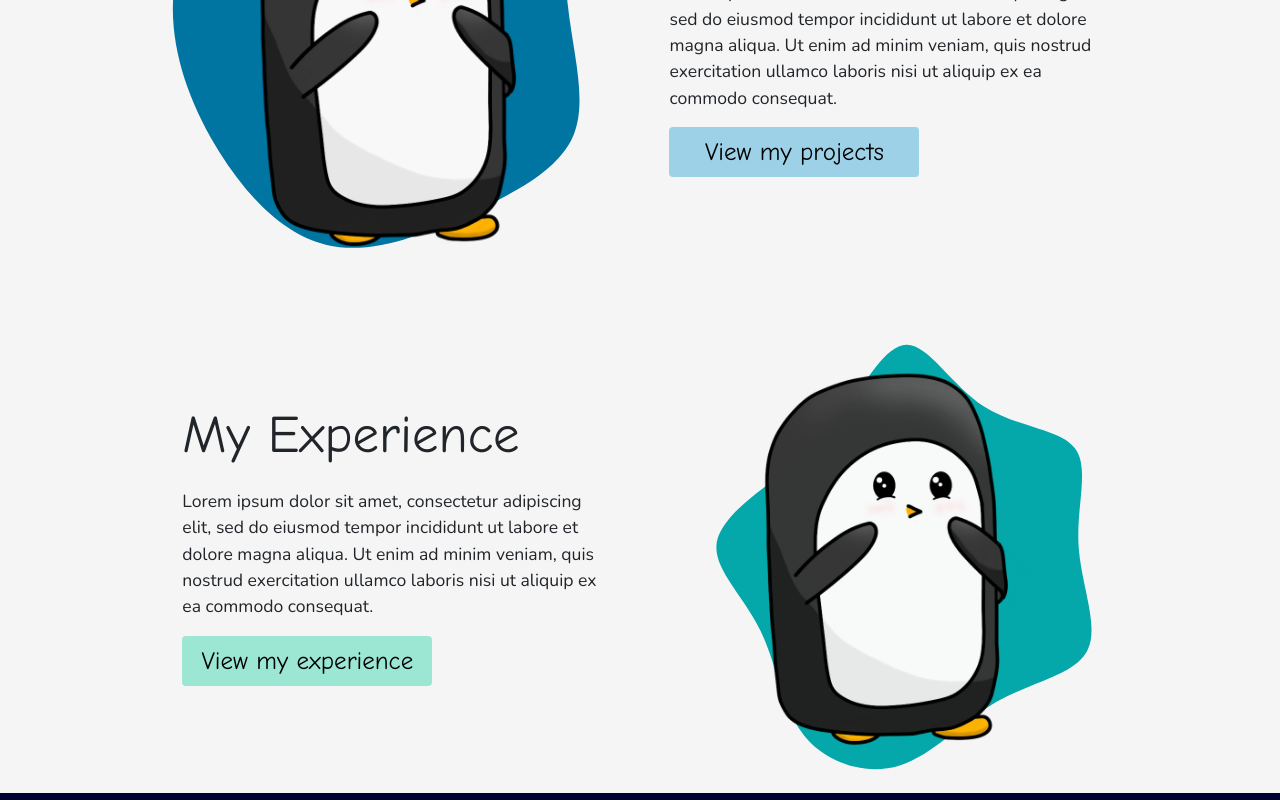
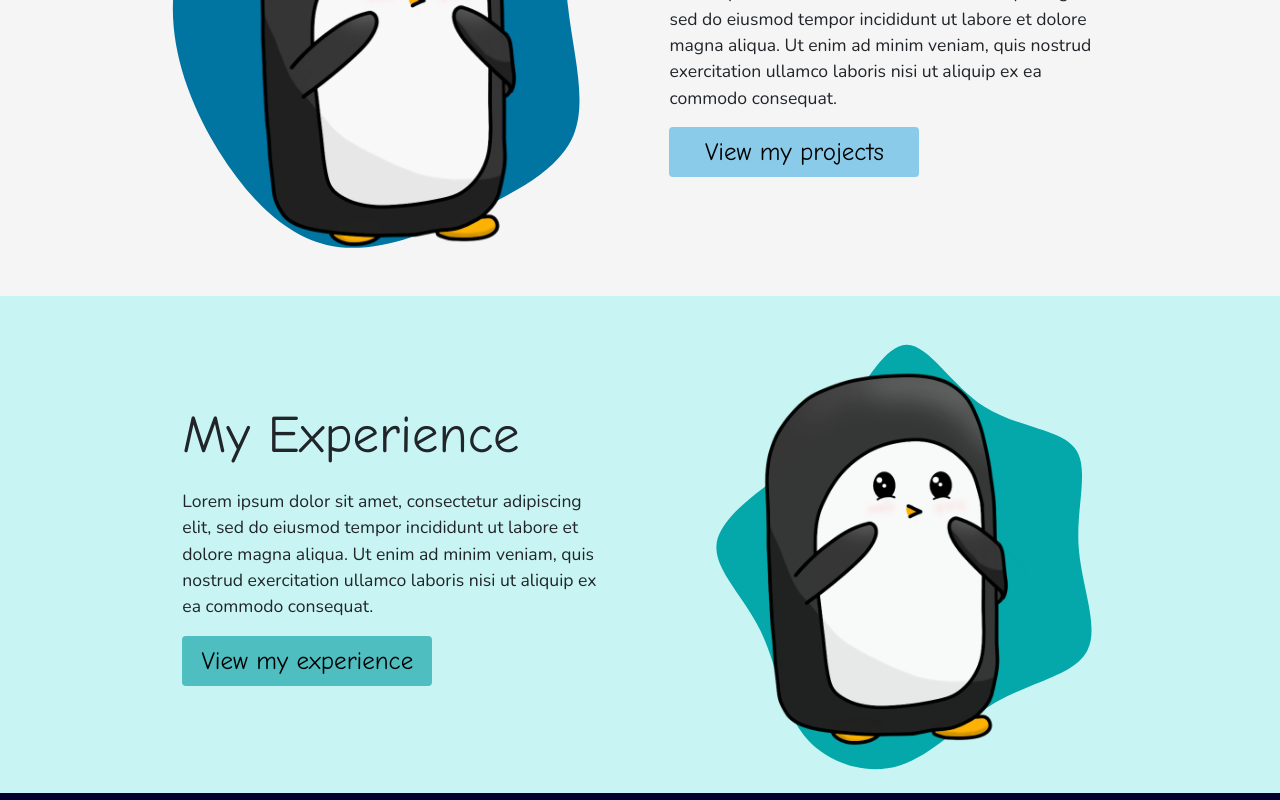
Before and after one commit to mcpenguin/the-arctic-blog, a React (Create React App) app: page / in a window 1280 px wide. Shown: the part 1880-2680 px from the top of the page. Built offline with nearby package versions, Linux system fonts and the light colour scheme.

Commit message:
fixed css buttons for projects and experience

```diff
--- a/src/components/MyExperience/MyExperience.css
+++ b/src/components/MyExperience/MyExperience.css
@@ -1,5 +1,5 @@
 .section-my-experience {
-    background-color: #f5f5f5;
+    background-color: #c8f5f3;
     padding: 20px 12%;
     display: inline-flex;
 }
@@ -58,12 +58,12 @@
     font-weight: 300;
 	font-size: 25px;
 	border-radius: 4px;
-    background: #74e2c6ad;
+    background: #2eb0b3c9;
 	transition: 0.3s;
 }
 
 .my-experience-view button:hover {
-    background: #a0dacb96;
+    background: #78dbdbe0;
 }
 
 @media (max-width: 992px) {
--- a/src/components/MyProjects/MyProjects.css
+++ b/src/components/MyProjects/MyProjects.css
@@ -56,12 +56,12 @@
     font-weight: 300;
 	font-size: 25px;
 	border-radius: 4px;
-    background: #74c1e2ad;
+    background: #57b9e4ad;
 	transition: 0.3s;
 }
 
 .my-projects-view button:hover {
-    background: #92c0d396;
+    background: #8cd3f1d0;
 }
 
 @media (max-width: 992px) {
```
